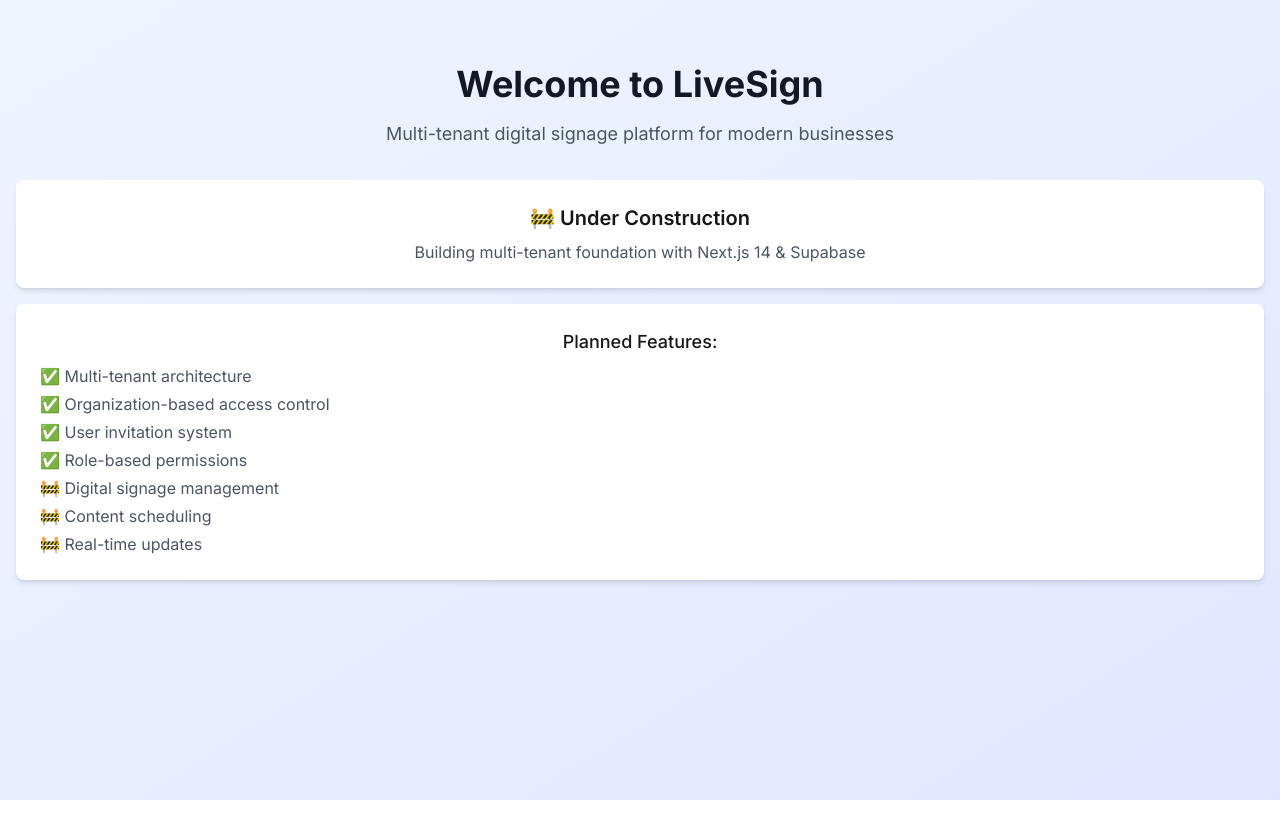
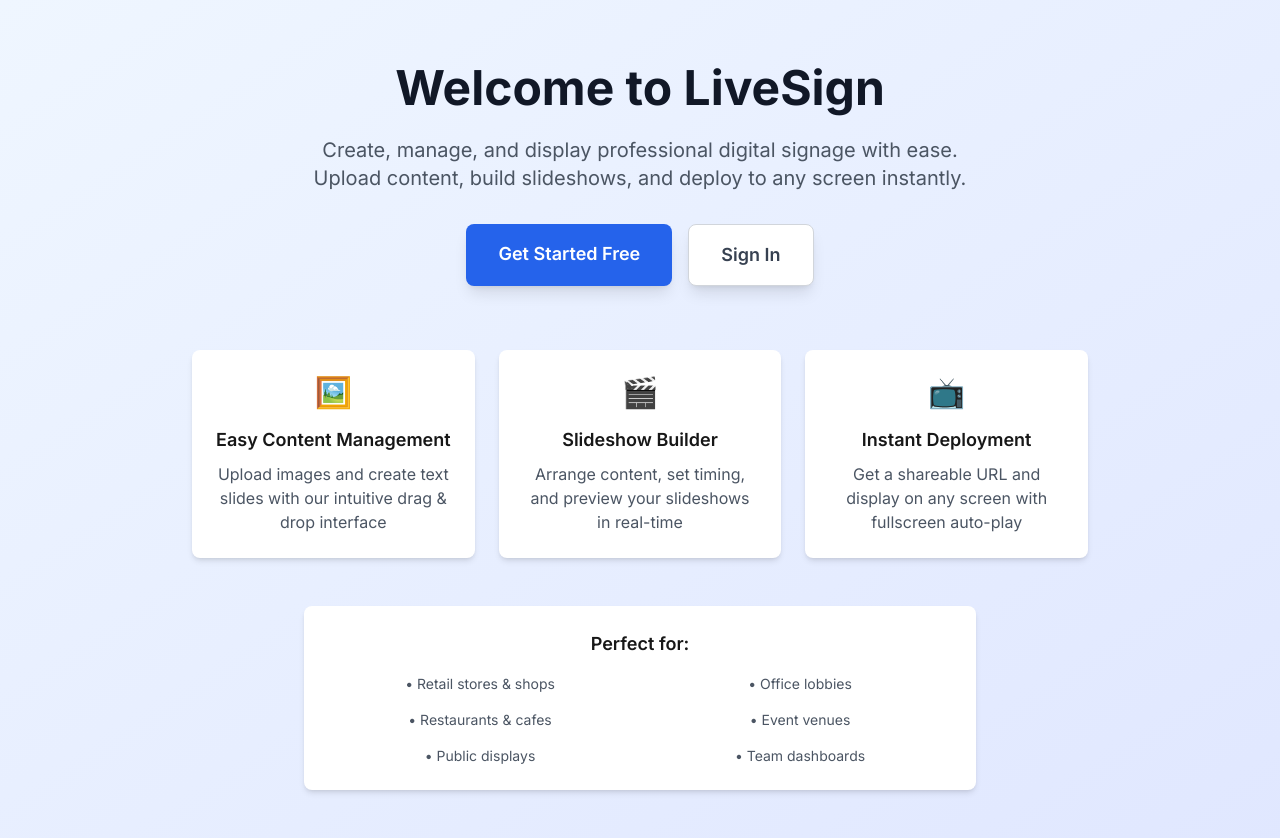
Before and after one commit to krappie-code/livesign-app, a Next.js app: page / in a window 1280 px wide. Shown: the top 838 px of the page. Before the commit the page ends 800 px from the top, so only its background shows below. Built offline with nearby package versions, Linux system fonts and the light colour scheme.

Commit message:
feat: add sign up/sign in buttons to homepage
- Replace under construction placeholder with proper landing page
- Add prominent Get Started Free and Sign In buttons
- Include feature highlights and use cases
- Improve homepage copy and call-to-action

```diff
--- a/src/app/page.tsx
+++ b/src/app/page.tsx
@@ -1,32 +1,70 @@
+import Link from 'next/link'
+
 export default function Home() {
   return (
     <main className="min-h-screen bg-gradient-to-br from-blue-50 to-indigo-100">
       <div className="container mx-auto px-4 py-16">
         <div className="text-center">
-          <h1 className="text-4xl font-bold text-gray-900 mb-4">
+          <h1 className="text-5xl font-bold text-gray-900 mb-6">
             Welcome to LiveSign
           </h1>
-          <p className="text-lg text-gray-600 mb-8">
-            Multi-tenant digital signage platform for modern businesses
+          <p className="text-xl text-gray-600 mb-8 max-w-2xl mx-auto">
+            Create, manage, and display professional digital signage with ease.
+            Upload content, build slideshows, and deploy to any screen instantly.
           </p>
-          <div className="space-y-4">
+
+          {/* Call to Action Buttons */}
+          <div className="flex flex-col sm:flex-row justify-center gap-4 mb-16">
+            <Link
+              href="/auth/signup"
+              className="bg-blue-600 hover:bg-blue-700 text-white px-8 py-4 rounded-lg text-lg font-semibold transition-colors shadow-lg"
+            >
+              Get Started Free
+            </Link>
+            <Link
+              href="/auth/signin"
+              className="bg-white hover:bg-gray-50 text-gray-700 px-8 py-4 rounded-lg text-lg font-semibold border border-gray-300 transition-colors shadow-lg"
+            >
+              Sign In
+            </Link>
+          </div>
+
+          {/* Features Grid */}
+          <div className="grid md:grid-cols-3 gap-6 max-w-4xl mx-auto">
             <div className="bg-white p-6 rounded-lg shadow-md">
-              <h2 className="text-xl font-semibold mb-2">🚧 Under Construction</h2>
+              <div className="text-3xl mb-4">🖼️</div>
+              <h3 className="text-lg font-semibold mb-2">Easy Content Management</h3>
               <p className="text-gray-600">
-                Building multi-tenant foundation with Next.js 14 & Supabase
+                Upload images and create text slides with our intuitive drag & drop interface
               </p>
             </div>
+
             <div className="bg-white p-6 rounded-lg shadow-md">
-              <h3 className="text-lg font-medium mb-2">Planned Features:</h3>
-              <ul className="text-left text-gray-600 space-y-1">
-                <li>✅ Multi-tenant architecture</li>
-                <li>✅ Organization-based access control</li>
-                <li>✅ User invitation system</li>
-                <li>✅ Role-based permissions</li>
-                <li>🚧 Digital signage management</li>
-                <li>🚧 Content scheduling</li>
-                <li>🚧 Real-time updates</li>
-              </ul>
+              <div className="text-3xl mb-4">🎬</div>
+              <h3 className="text-lg font-semibold mb-2">Slideshow Builder</h3>
+              <p className="text-gray-600">
+                Arrange content, set timing, and preview your slideshows in real-time
+              </p>
+            </div>
+
+            <div className="bg-white p-6 rounded-lg shadow-md">
+              <div className="text-3xl mb-4">📺</div>
+              <h3 className="text-lg font-semibold mb-2">Instant Deployment</h3>
+              <p className="text-gray-600">
+                Get a shareable URL and display on any screen with fullscreen auto-play
+              </p>
+            </div>
+          </div>
+
+          <div className="mt-12 bg-white p-6 rounded-lg shadow-md max-w-2xl mx-auto">
+            <h3 className="text-lg font-semibold mb-4">Perfect for:</h3>
+            <div className="grid grid-cols-2 gap-4 text-sm text-gray-600">
+              <div>• Retail stores & shops</div>
+              <div>• Office lobbies</div>
+              <div>• Restaurants & cafes</div>
+              <div>• Event venues</div>
+              <div>• Public displays</div>
+              <div>• Team dashboards</div>
             </div>
           </div>
         </div>
```
